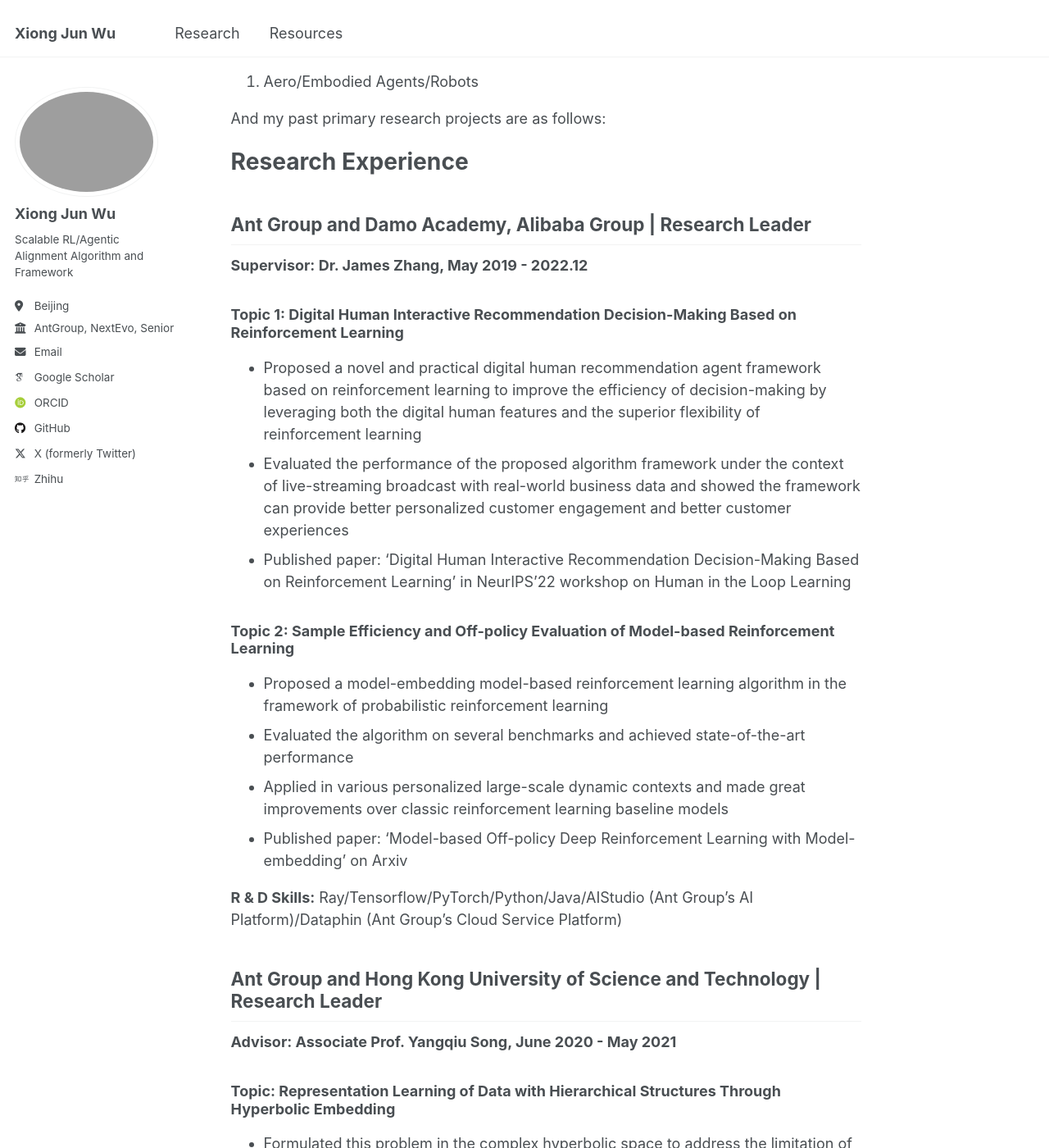
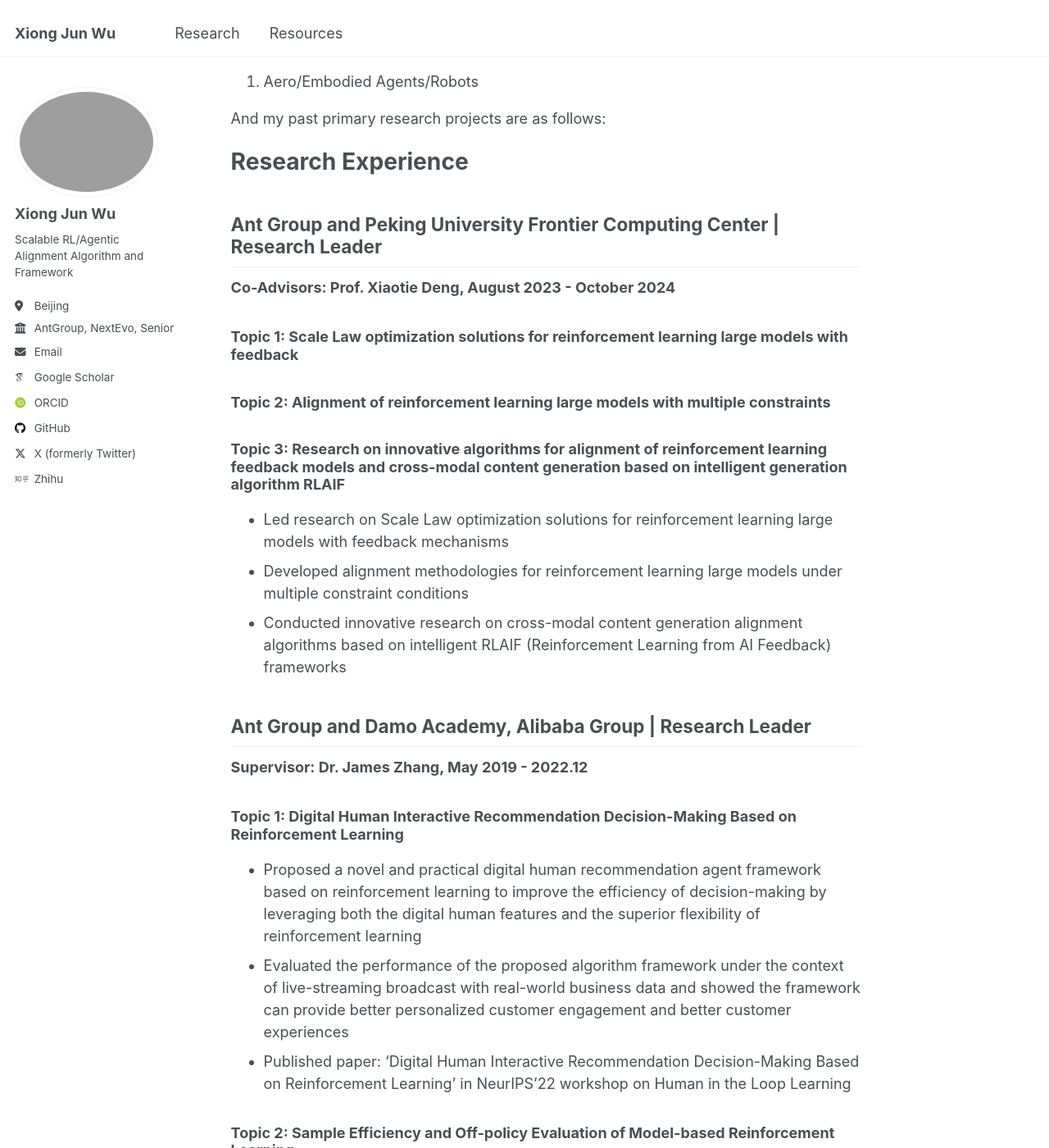
Before and after one commit to junwuxgi/junwuxgi.github.io, a Jekyll site: the page built from research.md, in a window 1280 px wide and 1400 px high, scrolled down 2292 px. Shown: the whole window at 82% size. Built offline with Jekyll 4.4.1, drawn with Linux system fonts in a browser that asks for light colours; some web fonts are replaced; our own code applies the rules of GitHub Pages for plain Markdown files.

Commit message:
update config

```diff
--- a/research.md
+++ b/research.md
@@ -65,6 +65,14 @@ Areas of curiosity-driven
 
 And my past primary research projects are as follows:
 # Research Experience
+## Ant Group and Peking University Frontier Computing Center | Research Leader
+**Co-Advisors: Prof. Xiaotie Deng, August 2023 - October 2024**
+### Topic 1: Scale Law optimization solutions for reinforcement learning large models with feedback
+### Topic 2: Alignment of reinforcement learning large models with multiple constraints
+### Topic 3: Research on innovative algorithms for alignment of reinforcement learning feedback models and cross-modal content generation based on intelligent generation algorithm RLAIF
+- Led research on Scale Law optimization solutions for reinforcement learning large models with feedback mechanisms
+- Developed alignment methodologies for reinforcement learning large models under multiple constraint conditions
+- Conducted innovative research on cross-modal content generation alignment algorithms based on intelligent RLAIF (Reinforcement Learning from AI Feedback) frameworks
 
 ## Ant Group and Damo Academy, Alibaba Group | Research Leader
 **Supervisor: Dr. James Zhang, May 2019 - 2022.12**
```
